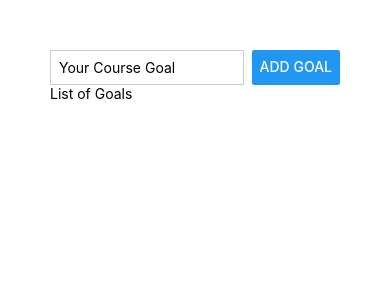
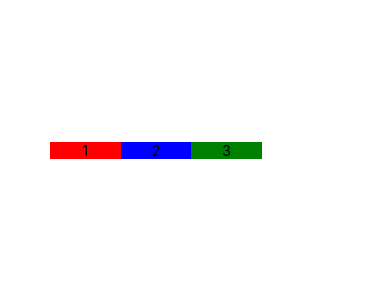
Before and after one commit to ak7662/RNCourse, a React Native app: screen / in a window 390 px wide. Shown: the top 300 px of the page. Built offline with nearby package versions, Linux system fonts and the light colour scheme.

Commit message:
a simple flex layout

```diff
--- a/App.js
+++ b/App.js
@@ -2,14 +2,45 @@
 
 export default function App() {
   return (
-    <View style={styles.appContainer}>
-      <View style={styles.inputContainer}>
-        <TextInput style={styles.textInput} placeholder='Your Course Goal' />
-        <Button title='Add Goal' />
+    <View
+      style={{
+        padding: 50,
+        flexDirection: 'row',
+        width: '80%',
+        height: 300,
+        justifyContent: 'space-around',
+        alignItems: 'center'
+      }}>
+      <View
+        style={{
+          backgroundColor: 'red',
+          flex: 1,
+          justifyContent: 'center',
+          alignItems: 'center'
+
+        }}>
+        <Text>1</Text>
       </View>
-      <View>
-        <Text>List of Goals</Text>
+      <View
+        style={{
+          backgroundColor: 'blue',
+          flex: 1,
+          justifyContent: 'center',
+          alignItems: 'center'
+        }}>
+        <Text>2</Text>
       </View>
+      <View
+        style={{
+          backgroundColor: 'green',
+          flex: 1,
+          justifyContent: 'center',
+          alignItems: 'center'
+
+        }}>
+        <Text>3</Text>
+      </View>
+
     </View>
   );
 }
```
